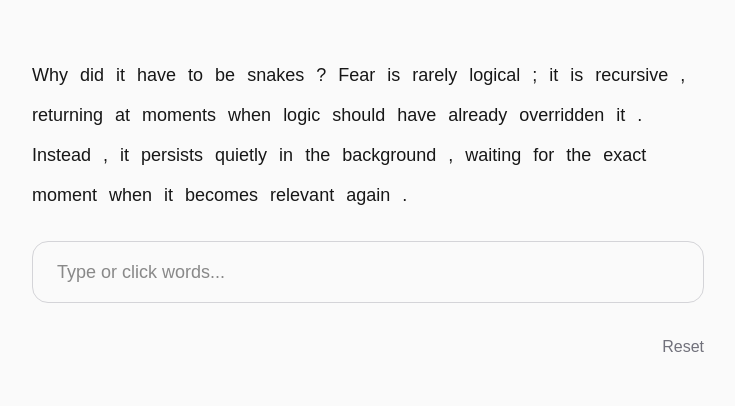
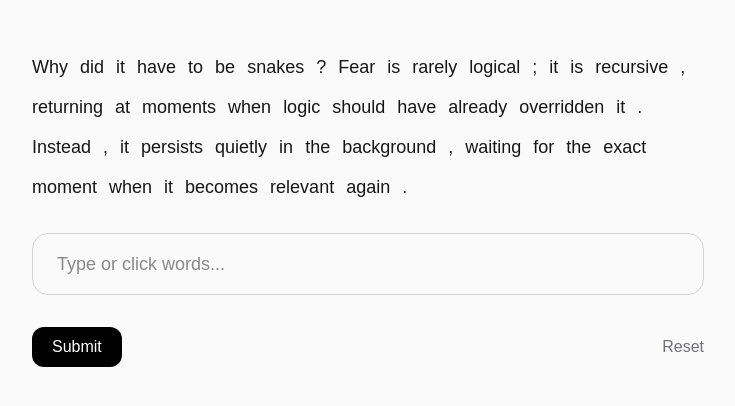
Before and after one commit to ELL19476/movie-quote-game, a Next.js app in the folder next-layer/: page / in a window 1280 px wide. Shown: the part 190-596 px from the top of the page, without its empty margins (272-1007 px from the left). Built offline with nearby package versions, Linux system fonts and the light colour scheme.

Commit message:
checklang preprocessing text

```diff
--- /dev/null
+++ b/next-layer/app/api/submit/route.ts
@@ -0,0 +1,25 @@
+export async function POST(request: Request) {
+    const body = await request.json();
+    const text = (body.text || "").replace(/\s+([,.!?;])/g, "$1").trim();
+
+    try {
+        const checklangRes = await fetch(`${process.env.NEXT_PUBLIC_BASE_URL}/api/checklang`, {
+            method: "POST",
+            headers: {
+                "Content-Type": "application/json",
+            },
+            body: JSON.stringify({ text }),
+        });
+
+        const data = await checklangRes.json();
+
+        return Response.json(data);
+    } catch (err) {
+        console.error("Submit error:", err);
+
+        return Response.json(
+            { error: "Failed to process submission" },
+            { status: 500 }
+        );
+    }
+}
--- a/next-layer/app/components/QuoteBox.tsx
+++ b/next-layer/app/components/QuoteBox.tsx
@@ -4,6 +4,7 @@ import { useMemo, useState } from "react";
 
 type QuoteBoxProps = {
     quote: string;
+    onSubmit?: (tokens: string[], result: { input: string; score: number }) => void;
 };
 
 function tokenize(text: string) {
@@ -14,21 +15,21 @@ function norm(token: string) {
     return token.toLowerCase();
 }
 
-export default function QuoteBox({ quote }: QuoteBoxProps) {
+export default function QuoteBox({ quote, onSubmit }: QuoteBoxProps) {
     const tokens = useMemo(() => tokenize(quote), [quote]);
 
     const limitMap = useMemo(() => {
         const map = new Map<string, number>();
-
         for (const t of tokens) {
             const key = norm(t);
             map.set(key, (map.get(key) || 0) + 1);
         }
-
         return map;
     }, [tokens]);
 
     const [input, setInput] = useState("");
+    const [loading, setLoading] = useState(false);
+    const [result, setResult] = useState<{ score: number } | null>(null);
 
     const inputTokens = useMemo(
         () => (input.trim() ? tokenize(input) : []),
@@ -56,7 +57,6 @@ export default function QuoteBox({ quote }: QuoteBoxProps) {
 
         for (const t of inputTokens) {
             const key = norm(t);
-
             const count = (used.get(key) || 0) + 1;
             used.set(key, count);
 
@@ -82,19 +82,43 @@ export default function QuoteBox({ quote }: QuoteBoxProps) {
     const handleTokenClick = (token: string) => {
         setInput((prev) => {
             const current = prev.trim() ? tokenize(prev) : [];
-
             const key = norm(token);
 
             const idx = current.findIndex((t) => norm(t) === key);
 
-            if (idx !== -1) {
-                current.splice(idx, 1);
-            } else {
-                current.push(token);
-            }
+            if (idx !== -1) current.splice(idx, 1);
+            else current.push(token);
 
             return current.join(" ");
         });
+    };
+
+    const handleSubmit = async () => {
+        if (!isValid || loading) return;
+
+        setLoading(true);
+
+        const text = inputTokens.join(" ");
+
+        try {
+            const res = await fetch("/api/submit", {
+                method: "POST",
+                headers: {
+                    "Content-Type": "application/json",
+                },
+                body: JSON.stringify({ text: text }),
+            });
+
+            const data = await res.json();
+
+            setResult(data);
+
+            onSubmit?.(inputTokens, data);
+        } catch (err) {
+            console.error("submit failed:", err);
+        } finally {
+            setLoading(false);
+        }
     };
 
     return (
@@ -108,14 +132,11 @@ export default function QuoteBox({ quote }: QuoteBoxProps) {
                         <button
                             key={index}
                             onClick={() => handleTokenClick(token)}
-                            className={`
-                                text-lg transition
-                                ${
+                            className={`text-lg transition ${
                                 active
                                     ? "px-4 py-2 rounded-xl bg-green-300 dark:bg-green-800 text-green-900 dark:text-green-100"
                                     : "underline decoration-transparent hover:decoration-current"
-                                }
-                            `}
+                            }`}
                         >
                             {token}
                         </button>
@@ -142,13 +163,37 @@ export default function QuoteBox({ quote }: QuoteBoxProps) {
                 </div>
             )}
 
-            {/* reset */}
+            {result && (
+                <div className="text-base text-zinc-600 dark:text-zinc-300">
+                    Score: {result.score}
+                </div>
+            )}
+
+            {/* actions */}
+            <div className="flex items-center justify-between">
                 <button
-                onClick={() => setInput("")}
-                className="self-end text-base text-zinc-500 hover:text-black dark:hover:text-white"
+                    onClick={handleSubmit}
+                    disabled={!isValid || loading}
+                    className={`text-base px-5 py-2 rounded-xl transition
+                    ${
+                        isValid && !loading
+                            ? "bg-black text-white dark:bg-white dark:text-black"
+                            : "bg-zinc-300 text-zinc-500 cursor-not-allowed"
+                    }`}
+                >
+                    {loading ? "Checking..." : "Submit"}
+                </button>
+
+                <button
+                    onClick={() => {
+                        setInput("");
+                        setResult(null);
+                    }}
+                    className="text-base text-zinc-500 hover:text-black dark:hover:text-white"
                 >
                     Reset
                 </button>
             </div>
+        </div>
     );
 }
```
Lines whose indentation alone changed are shown as unchanged.
